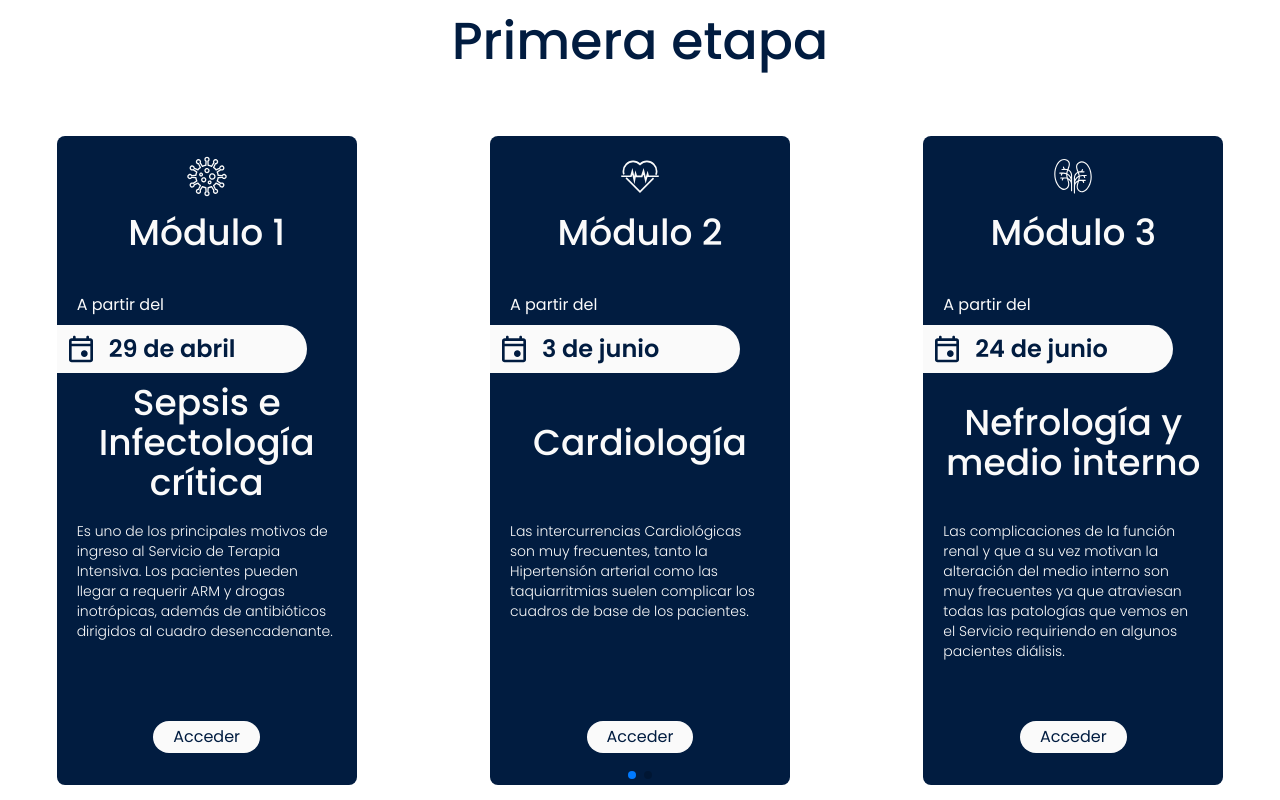
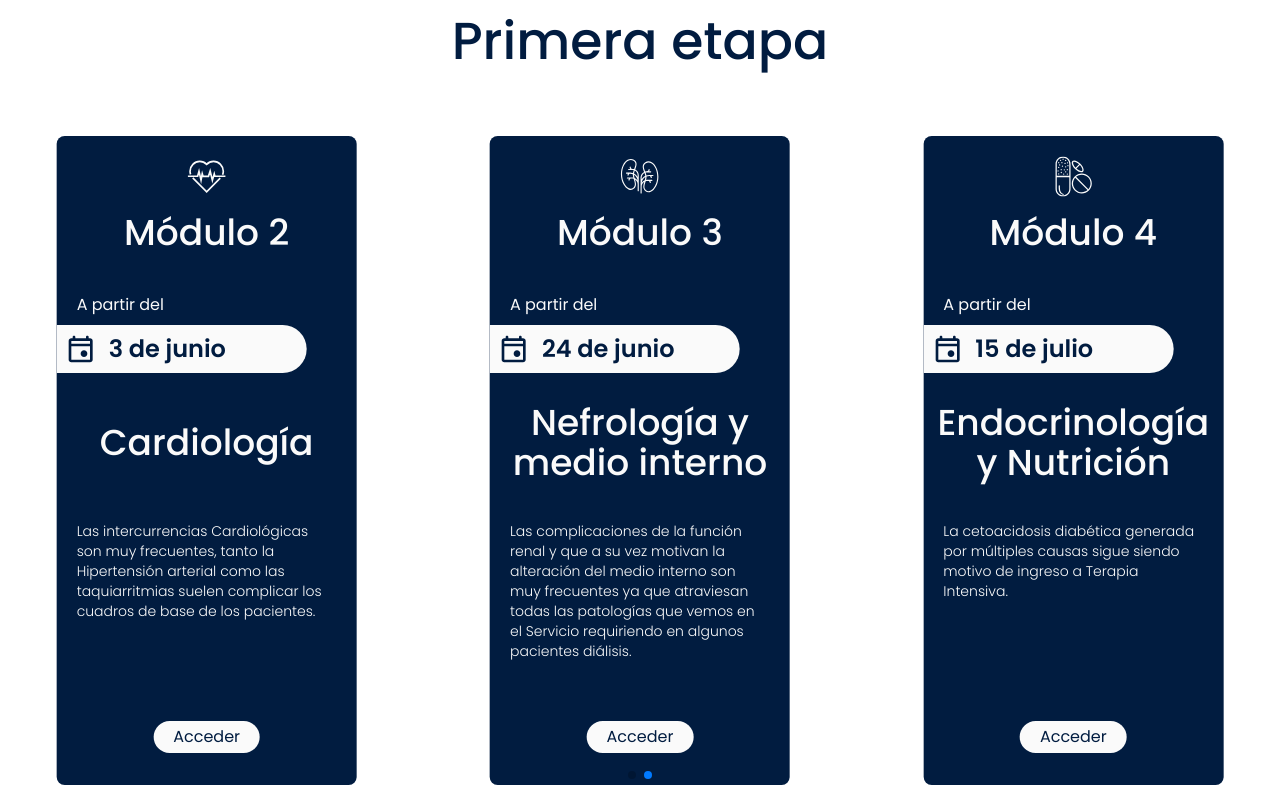
Before and after one commit to jnardi86/santojanniUTI, a React (Vite) app: page / in a window 1280 px wide. Shown: the part 2600-3400 px from the top of the page. Built offline with nearby package versions, Linux system fonts and the light colour scheme; no server answers.

Commit message:
forced last card to show before

```diff
--- a/src/pages/home/view/components/primeraEtapa/HomeCursosParte1.jsx
+++ b/src/pages/home/view/components/primeraEtapa/HomeCursosParte1.jsx
@@ -28,6 +28,7 @@ const HomeCursosParte1 = () => {
                         clickable: true,
                     }}
                     // loop={true}
+                    initialSlide={Math.max(0, arrayContents.length - 1)} // Ensure a valid index
                     breakpoints={{
                         360: {
                             slidesPerView: 1,
```
